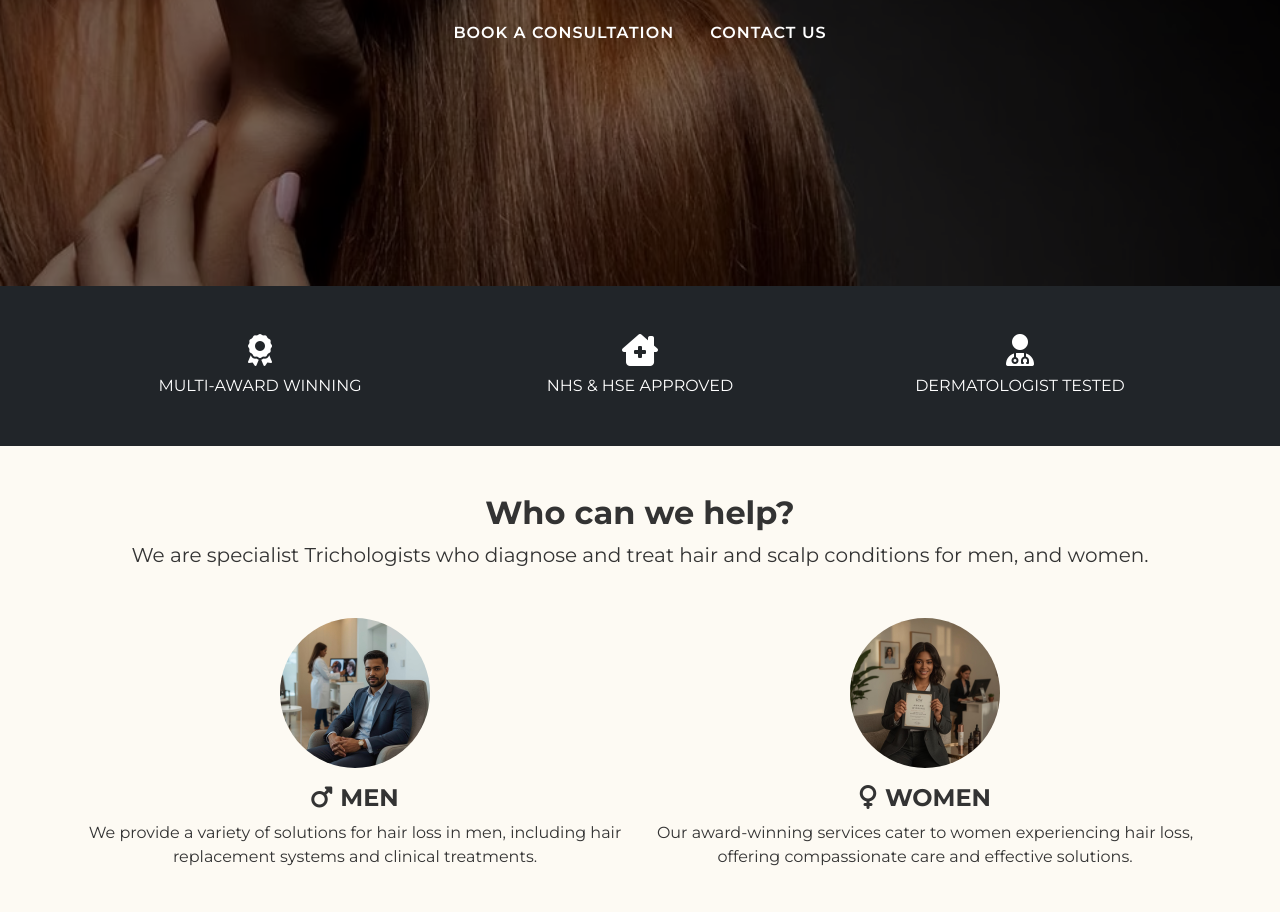
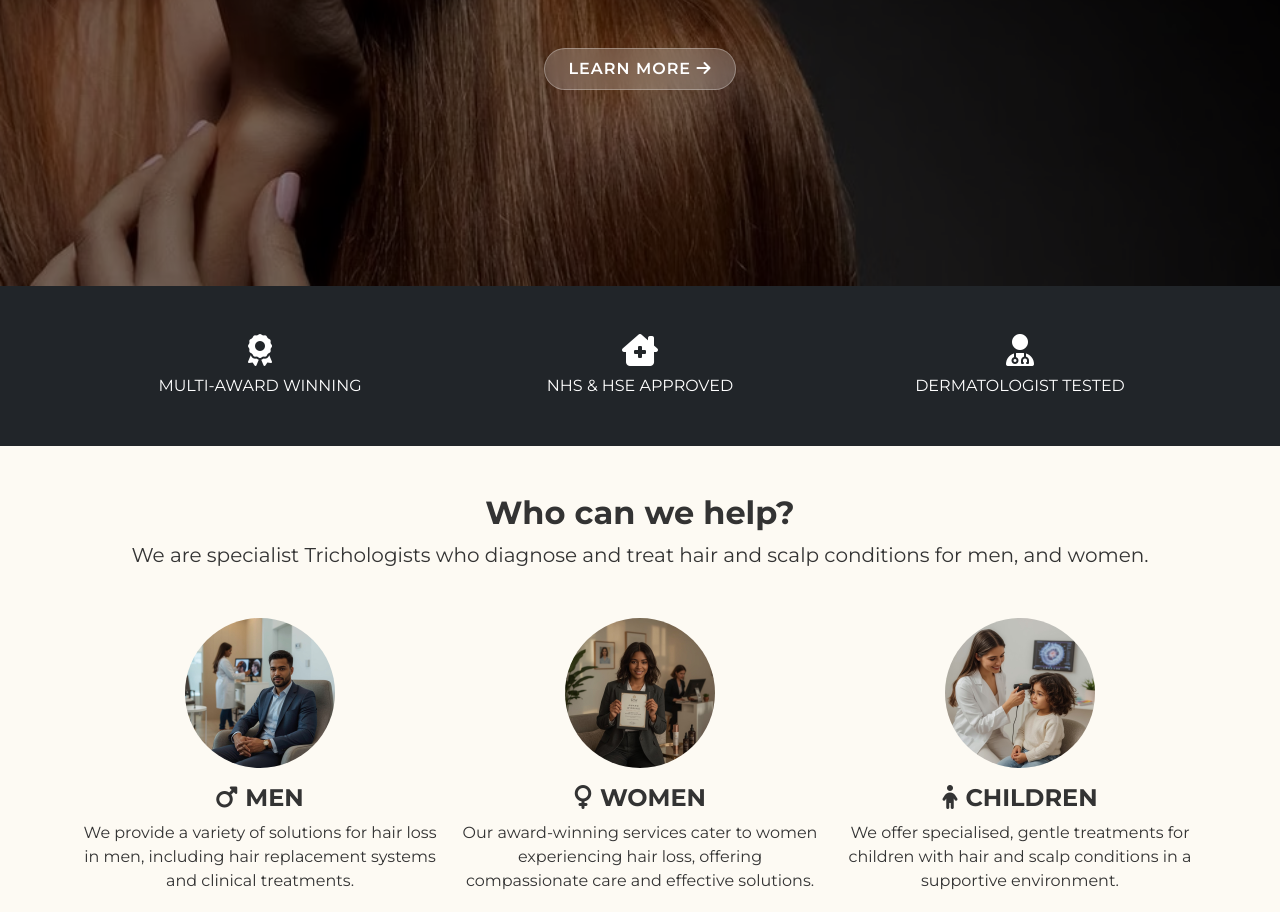
Before and after one commit to Bendy-Paul/Tess-Hair, a plain HTML site: page index.html in a window 1280 px wide. Shown: the part 480-1392 px from the top of the page. Drawn offline with nearby package versions, Linux system fonts and the light colour scheme.

Commit message:
hero changes

```diff
--- a/index.html
+++ b/index.html
@@ -413,6 +413,23 @@
                 z-index: 1051;
             }
         }
+
+
+.btn-glass {
+    background: rgba(255, 255, 255, 0.2);
+    backdrop-filter: blur(10px);
+    -webkit-backdrop-filter: blur(10px);
+    border: 1px solid rgba(255, 255, 255, 0.3);
+    color: white;
+    text-decoration: none;
+    transition: all 0.3s ease;
+}
+
+.btn-glass:hover {
+    background: rgba(255, 255, 255, 0.3);
+    color: white;
+    box-shadow: 0 8px 32px 0 rgba(31, 38, 135, 0.37);
+}
     </style>
 </head>
 <body>
@@ -463,8 +480,9 @@
             <h1 class="display-4 fw-bold">Transform Your Look: Luxurious Hair Extensions for Effortless Glamour</h1>
             <div class="hero-links my-4">
                 <a href="#" class="text-white text-decoration-none mx-3">BOOK A CONSULTATION</a>
-                <!-- <a href="#" class="text-white text-decoration-none mx-3">VIEW OUR SHOP</a> -->
                 <a href="#" class="text-white text-decoration-none mx-3">CONTACT US</a>
+                <br><br>
+                <a href="#" class="btn btn-glass rounded-pill px-4 py-2 mt-4">LEARN MORE <i class="fa fa-arrow-right"></i></a>
             </div>
         </div>
     </header>
@@ -495,17 +513,21 @@
             <h2 class="fw-bold">Who can we help?</h2>
             <p class="lead mb-5">We are specialist Trichologists who diagnose and treat hair and scalp conditions for men, and women.</p>
             <div class="row">
-                <div class="col-md-6 mb-4">
+                <div class="col-md-4 mb-4">
                     <img src="./assets/img/help/men.jpg" class="img-fluid rounded-circle mb-3" alt="Men">
                     <h4 class="fw-bold"><i class="fas fa-mars me-2"></i>MEN</h4>
                     <p>We provide a variety of solutions for hair loss in men, including hair replacement systems and clinical treatments.</p>
                 </div>
-                <div class="col-md-6 mb-4">
+                <div class="col-md-4 mb-4">
                     <img src="./assets/img/help/women.jpg" class="img-fluid rounded-circle mb-3" alt="Women">
                     <h4 class="fw-bold"><i class="fas fa-venus me-2"></i>WOMEN</h4>
                     <p>Our award-winning services cater to women experiencing hair loss, offering compassionate care and effective solutions.</p>
                 </div>
-
+                <div class="col-md-4 mb-4">
+                    <img src="./assets/img/help/child.jpg" class="img-fluid rounded-circle mb-3" alt="Children">
+                    <h4 class="fw-bold"><i class="fas fa-child me-2"></i>CHILDREN</h4>
+                    <p>We offer specialised, gentle treatments for children with hair and scalp conditions in a supportive environment.</p>
+                </div>
             </div>
         </div>
     </section>
@@ -620,7 +642,7 @@
                 <div class="col-lg-4 col-md-6 mb-4">
                     <h5 class="text-uppercase"><i class="fas fa-cut me-2"></i>Tess Hair & Scalp Clinic</h5>
                     <p class="pe-lg-4">
-                        Northern Ireland's leading specialists in diagnosing and treating hair and scalp conditions for men, and women.
+                        Northern Ireland's leading specialists in diagnosing and treating hair and scalp conditions for men, women, and children.
                     </p>
                     <div class="social-icons">
                         <a href="#"><i class="fab fa-facebook-f"></i></a>
```
